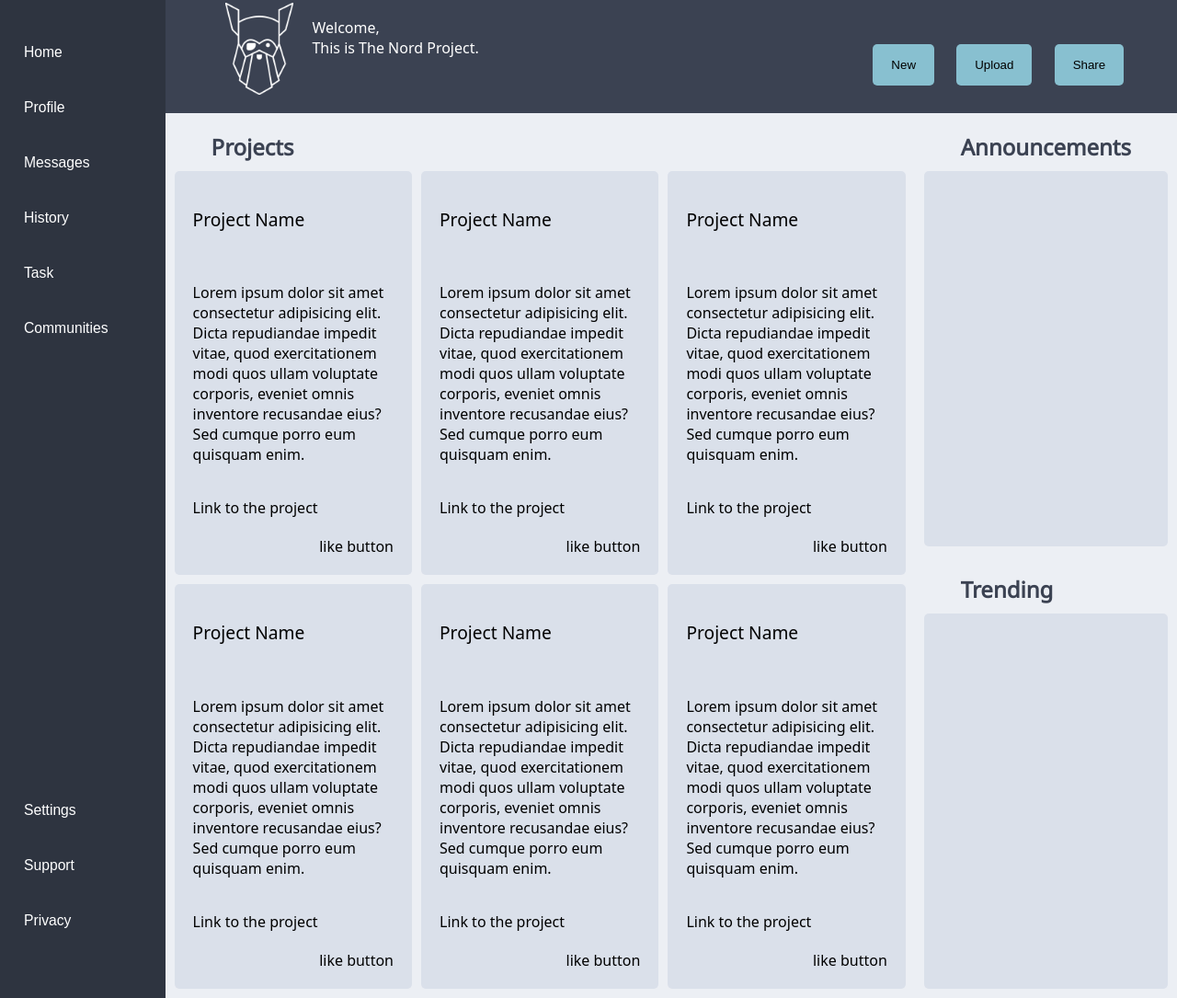
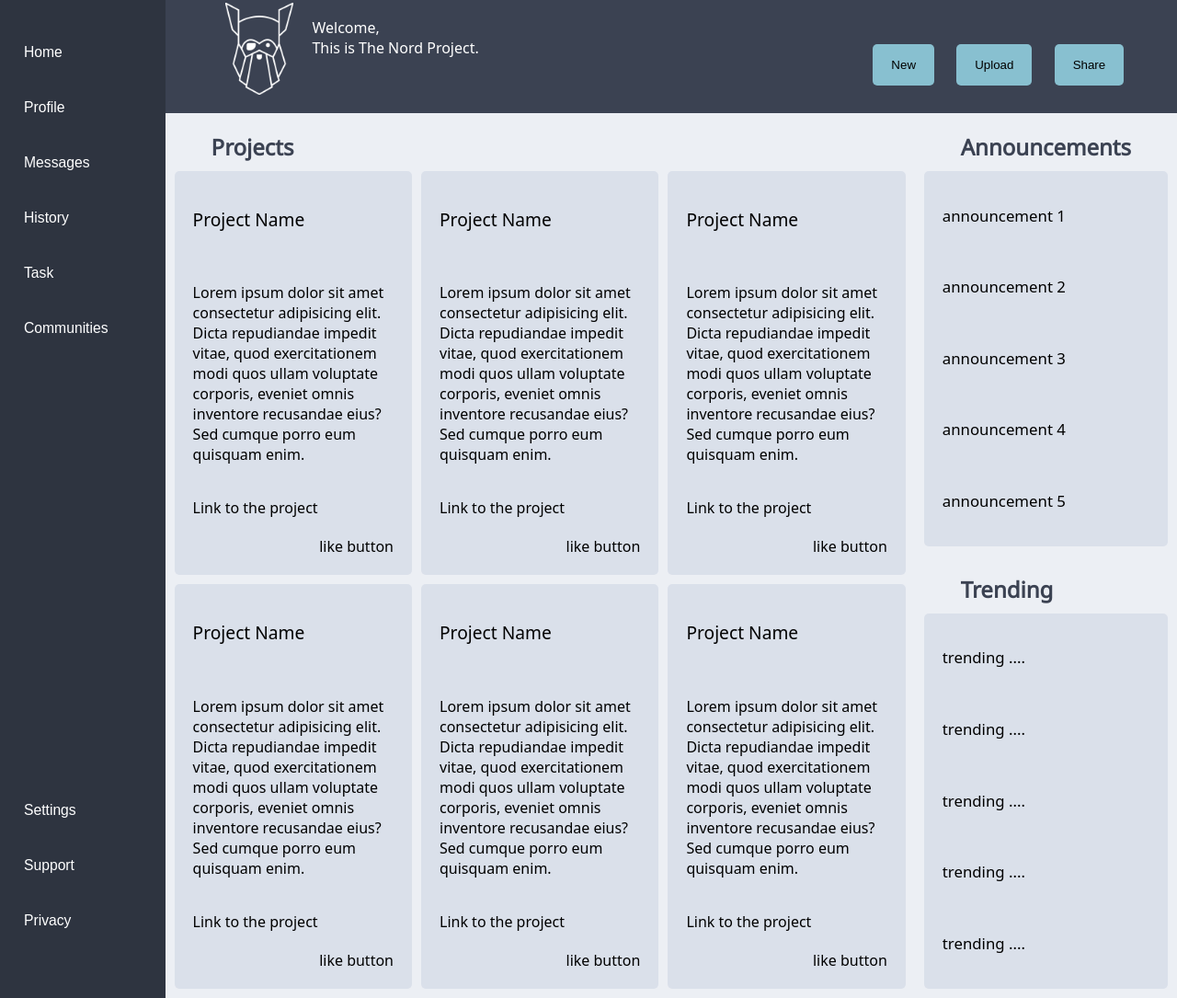
Before and after one commit to dhruvpurohit2k/dashboard, a plain HTML site: page index.html in a window 1280 px wide. Shown: the part 108-1193 px from the top of the page at 92% size. Drawn offline with Linux system fonts and the light colour scheme.

Commit message:
Design Announcement and Treding section

```diff
--- a/index.html
+++ b/index.html
@@ -131,11 +131,23 @@
 			</div>
 			<div id="announcements">
 				<p class="sectionheading">Announcements</p>
-				<div class="announcement content"></div>
+				<div class="announcement content">
+					<p>announcement 1</p>
+					<p>announcement 2</p>
+					<p>announcement 3</p>
+					<p>announcement 4</p>
+					<p>announcement 5</p>
+				</div>
 			</div>
 			<section id="trending">
 				<p class="sectionheading">Trending</p>
-				<div class="trending content"></div>
+				<div class="trending content">
+					<p>trending ....</p>
+					<p>trending ....</p>
+					<p>trending ....</p>
+					<p>trending ....</p>
+					<p>trending ....</p>
+				</div>
 			</section>
 		</main>
 	</body>
--- a/styles.css
+++ b/styles.css
@@ -232,4 +232,9 @@ main {
 	/* box-shadow: 0px 20px 20px 5px rgba(0, 0, 0, 0.3); */
 	display: flex;
 	flex-direction: column;
+	p{
+		background-color: rgba(255, 255, 255, 0) ;
+		font-size: 1.05em;
+		flex: 1;
+	}
 }
```
